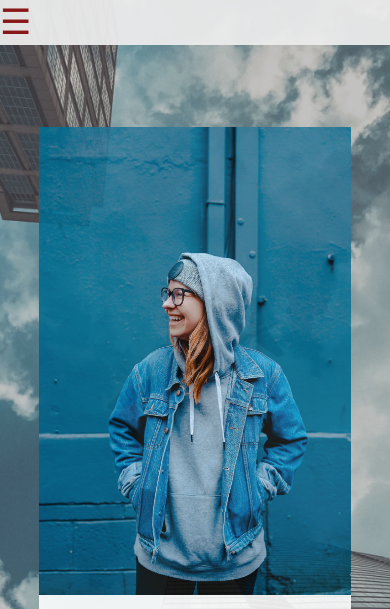
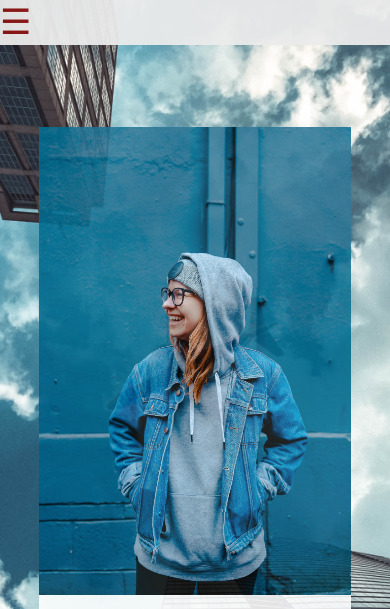
Before and after one commit to haileygillespie/roses-photography-portfolio, a plain HTML site: page pricing.html in a window 390 px wide. Shown: the top 609 px of the page. Drawn offline with Linux system fonts and the light colour scheme.

Commit message:
Still trying to fix that mobile compatibility..

```diff
--- a/pricing.html
+++ b/pricing.html
@@ -9,7 +9,6 @@
     <link rel="stylesheet" href="style/pricing.css"> <!-- Index CSS File -->
   </head>
   <body>
-    <div id="background-box"></div>
     <div id="navigation">
       <span id="expand-button" onClick="openNav()">&#9776;</span>
       <div id="pages">
--- a/style/global.css
+++ b/style/global.css
@@ -28,7 +28,7 @@ p {
 #navigation {
   z-index: 1;
   background-color: #EBEBEB;
-  opacity: 91%;
+  opacity: .91;
   position: fixed;
   height: 100vh;
   width: 15vw;
@@ -67,14 +67,6 @@ p {
   height: 50px;
 }
 
-#background-box {
-  background-color: #666666;
-  opacity: 40%;
-  width: 100%;
-  height: 100vh;
-  position: fixed;
-}
-
 .heading-p {
   font-size: 42px;
 }
@@ -96,7 +88,7 @@ p {
   #navigation {
     width: 100vw;
     height: 45px;
-    opacity: 95%;
+    opacity: .95;
   }
   #expand-button {
     display: block;
```
Also changed, not shown: contact.html (+0 -1 lines), examples.html (+0 -1 lines).
